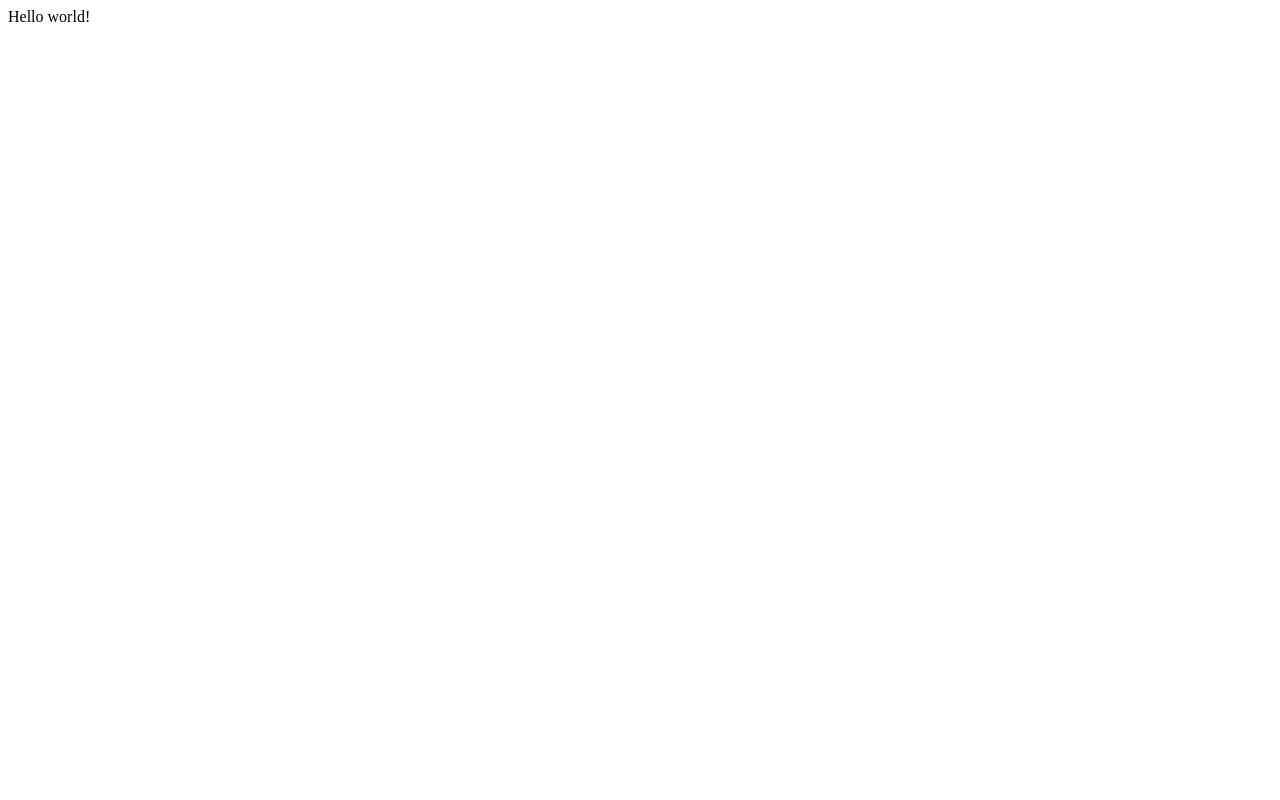
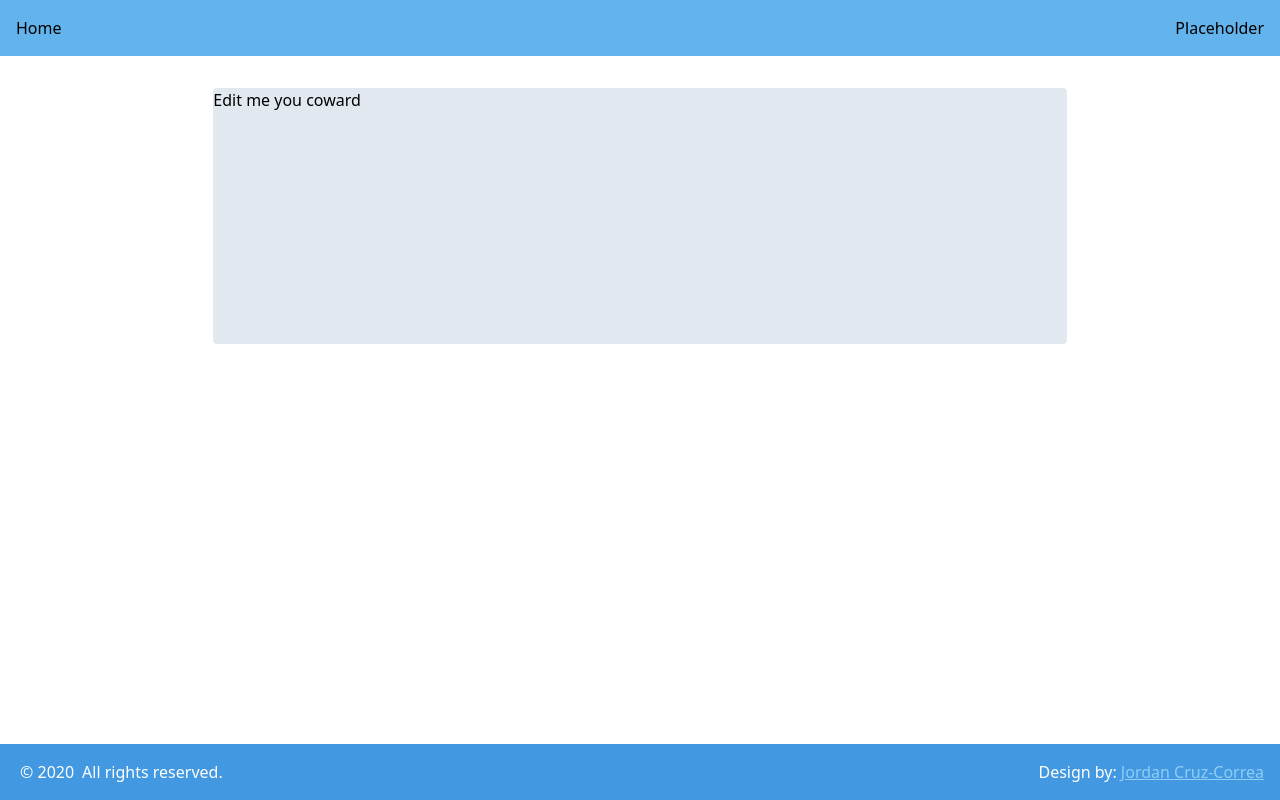
Before and after one commit to JordanCruzCorrea/gatsby-starter, a Gatsby site: page / in a window 1280 px wide. Built offline with nearby package versions, Linux system fonts and the light colour scheme; Gatsby itself is replaced by a stand-in of ours.

Commit message:
Basic structure

```diff
--- /dev/null
+++ b/gatsby-browser.js
@@ -0,0 +1 @@
+import "./src/css/index.css"
--- a/gatsby-config.js
+++ b/gatsby-config.js
@@ -1,10 +1,20 @@
-/**
- * Configure your Gatsby site with this file.
- *
- * See: https://www.gatsbyjs.org/docs/gatsby-config/
- */
-
 module.exports = {
-  /* Your site config here */
-  plugins: [],
-}
+  siteMetadata: {
+    title: `Some Starter Gimmick`,
+    description: `Working smarter, not harder (probably)`,
+    author: `@jccdev45`,
+  },
+  plugins: [
+    `gatsby-plugin-transition-link`,
+    `gatsby-plugin-postcss`,
+    `gatsby-transformer-sharp`,
+    `gatsby-plugin-sharp`,
+    {
+      resolve: `gatsby-source-filesystem`,
+      options: {
+        name: `assets`,
+        path: `${__dirname}/src/assets`,
+      },
+    },
+  ],
+};
--- /dev/null
+++ b/postcss.config.js
@@ -0,0 +1,3 @@
+module.exports = () => ({
+  plugins: [require("tailwindcss")],
+})
--- /dev/null
+++ b/src/css/index.css
@@ -0,0 +1,3 @@
+@tailwind base;
+@tailwind components;
+@tailwind utilities;
--- a/src/pages/index.js
+++ b/src/pages/index.js
@@ -1,5 +1,10 @@
-import React from "react"
+import React from "react";
+import Layout from "../shared/layout";
 
 export default function Home() {
-  return <div>Hello world!</div>
+  return (
+    <Layout>
+      <div className="bg-gray-300 rounded mx-auto w-2/3 h-64">Edit me you coward</div>
+    </Layout>
+  );
 }
--- /dev/null
+++ b/src/shared/footer.js
@@ -0,0 +1,23 @@
+import React from "react";
+
+export default function Footer() {
+  return (
+    <footer className="flex items-center justify-between w-full p-4 text-white bg-blue-500">
+      <span className="flex flex-col md:flex-row">
+        <span className="mx-1">© {new Date().getFullYear()}</span>
+        <span className="mx-1">All rights reserved.</span>
+      </span>
+      <span className="flex flex-col md:flex-row">
+        <span className="mx-1">Design by: </span>
+        <a
+          href="https://www.jcc-dev.netlify.app"
+          target="_blank"
+          rel="noreferrer"
+          className="text-blue-300 underline hover:text-blue-200"
+        >
+          Jordan Cruz-Correa
+        </a>
+      </span>
+    </footer>
+  );
+}
--- /dev/null
+++ b/src/shared/header.js
@@ -0,0 +1,68 @@
+import React, { useState } from "react";
+import AniLink from "gatsby-plugin-transition-link/AniLink";
+
+export default function Header() {
+  const [expanded, setExpanded] = useState(false);
+
+  const routes = [
+    {
+      path: `/`,
+      title: `Placeholder`,
+    },
+  ];
+
+  const routesMap = () => {
+    return routes.map((route) => (
+      <AniLink
+        key={route.path}
+        to={route.path}
+        paintDrip
+        hex="0076c2"
+        activeClassName="active"
+        duration={0.5}
+      >
+        {route.title}
+      </AniLink>
+    ));
+  };
+
+  return (
+    <header className="flex justify-between p-4 bg-blue-400">
+      <AniLink
+        to="/"
+        paintDrip
+        hex="0076c2"
+        activeClassName="active"
+        duration={0.5}
+      >
+        Home
+      </AniLink>
+      <button
+        onClick={() => setExpanded(!expanded)}
+        className={`${
+          expanded ? "bg-blue-300 opened shadow-md" : ""
+        } bg-green flex items-center p-2 rounded md:hidden focus:outline-none transition-colors duration-200 ease-in-out menu`}
+      >
+        <svg className="w-6 h-6" viewBox="0 0 100 100">
+          <title>Menu</title>
+          <path
+            className="line line1"
+            d="M 20,29.000046 H 80.000231 C 80.000231,29.000046 94.498839,28.817352 94.532987,66.711331 94.543142,77.980673 90.966081,81.670246 85.259173,81.668997 79.552261,81.667751 75.000211,74.999942 75.000211,74.999942 L 25.000021,25.000058"
+          />
+          <path className="line line2" d="M 20,50 H 80" />
+          <path
+            className="line line3"
+            d="M 20,70.999954 H 80.000231 C 80.000231,70.999954 94.498839,71.182648 94.532987,33.288669 94.543142,22.019327 90.966081,18.329754 85.259173,18.331003 79.552261,18.332249 75.000211,25.000058 75.000211,25.000058 L 25.000021,74.999942"
+          />
+        </svg>
+      </button>
+      <nav
+        className={`${
+          expanded ? `block` : `hidden`
+        } md:flex w-full md:w-auto md:items-center`}
+      >
+        {routesMap()}
+      </nav>
+    </header>
+  );
+}
--- /dev/null
+++ b/src/shared/layout.js
@@ -0,0 +1,17 @@
+import React from "react";
+import Header from "./header";
+import Footer from "./footer";
+
+export default function Layout({ children }) {
+  return (
+    <div className="flex flex-col min-h-screen">
+      <Header />
+
+      <main className="flex-1 flex-grow w-full h-full mt-8">
+        {children}
+      </main>
+
+      <Footer />
+    </div>
+  );
+}
--- /dev/null
+++ b/tailwind.config.js
@@ -0,0 +1,8 @@
+module.exports = {
+  purge: [],
+  theme: {
+    extend: {},
+  },
+  variants: {},
+  plugins: [],
+}
```
Also changed, not shown: package.json (+11 -3 lines), 1 other file.
